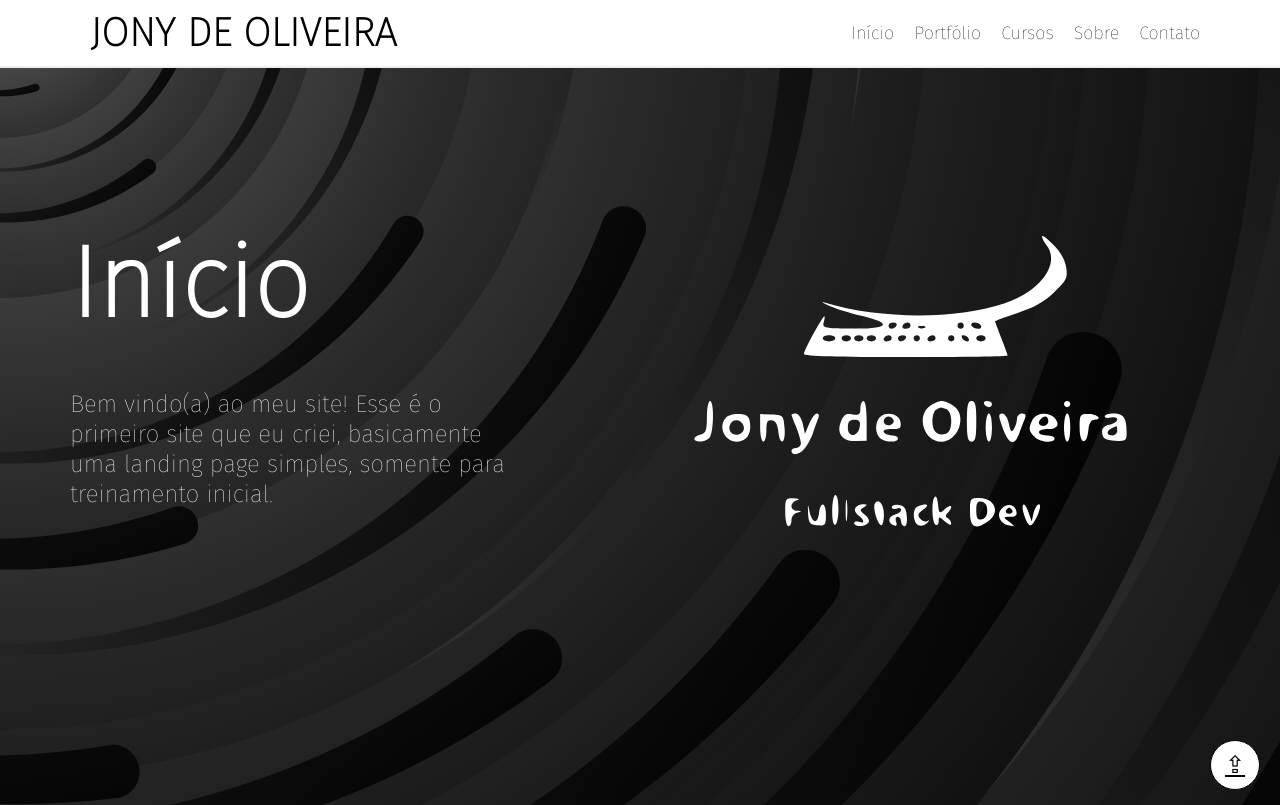
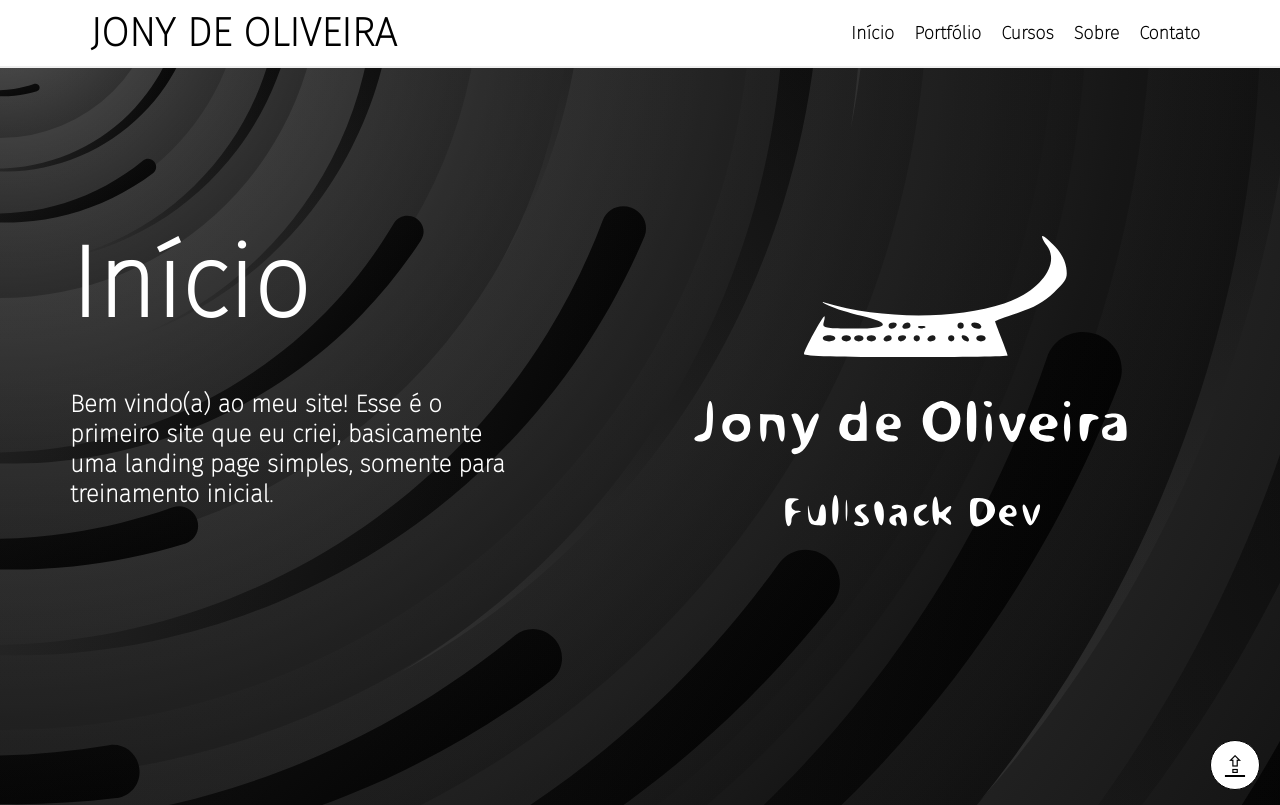
Before and after one commit to jonydeoliveira/first-landing-page, a plain HTML site: page Landing-Page/index.html in a window 1280 px wide. Shown: the top 805 px of the page. Drawn offline with Linux system fonts and the light colour scheme.

Commit message:
Ajustando as fontes novamente

```diff
--- a/Landing-Page/assets/css/elements.css
+++ b/Landing-Page/assets/css/elements.css
@@ -58,4 +58,5 @@ h6 {
 p {
   margin-bottom: 3rem;
   line-height: 3rem;
+  font-weight: bolder;
 }
--- a/Landing-Page/assets/css/menu.css
+++ b/Landing-Page/assets/css/menu.css
@@ -26,11 +26,13 @@
   font-size: 4rem;
   color: black;
   text-decoration: none;
+  font-weight: bold;
 }
 
 .menu ul li a {
   display: block;
   color: black;
+  font-weight: bold;
   padding: 1rem;
   font-size: 1.8rem;
   text-decoration: none;
```
